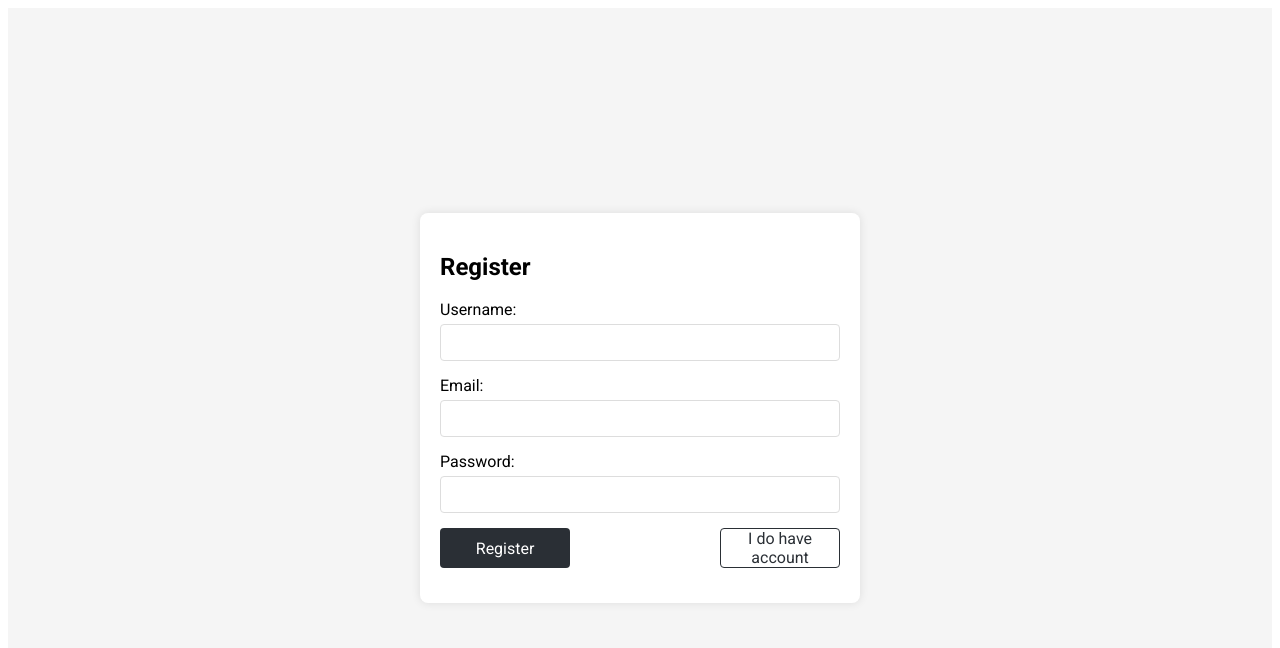
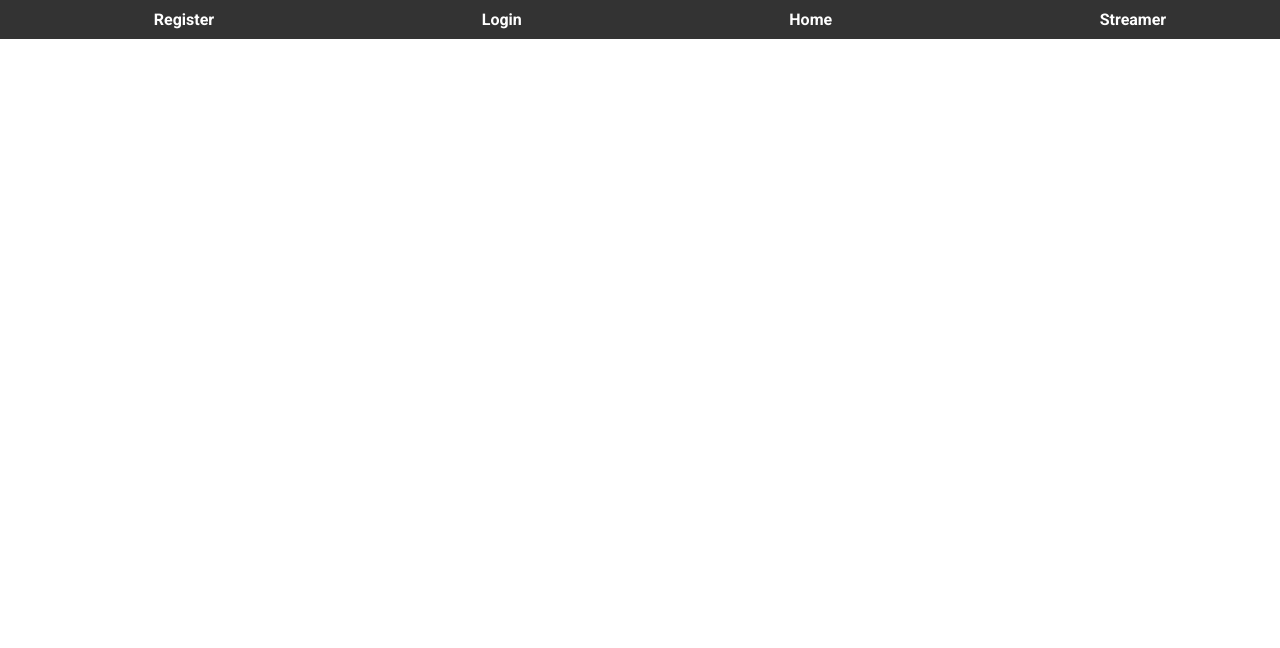
Before and after one commit to babaicode/sticker-bomber-front, a React (Vite) app: page / in a window 1280 px wide. Shown: the top 648 px of the page. Built offline with nearby package versions, Linux system fonts and the light colour scheme.

Commit message:
add streamer page

```diff
--- a/src/App.tsx
+++ b/src/App.tsx
@@ -6,6 +6,7 @@ import Login from './auth/page/Login';
 import { AlertProvider } from './alert/AlertContext';
 import Alert from './alert/Alert';
 import NavBar from './navbar/NavBar';
+import Streamer from './streamer/page/Streamer';
 
 const App: React.FC = () => {
   return (
@@ -15,9 +16,10 @@ const App: React.FC = () => {
       <ConditionalNavBar />
         <div className="app-container">
           <Routes>
-            <Route path="/" element={<Register />} />
+            <Route path="/register" element={<Register />} />
             <Route path="/login" element={<Login />} />
-            <Route path="/dashboard" element={<Dashboard />} />
+            <Route path="/home" element={<Dashboard />} />
+            <Route path="/streamer" element={<Streamer />} />
           </Routes>
         </div>
       </Router>
@@ -27,7 +29,7 @@ const App: React.FC = () => {
 
 const ConditionalNavBar: React.FC = () => {
   const location = useLocation();
-  const hideNavBar = location.pathname === '/' || location.pathname === '/login';
+  const hideNavBar = location.pathname === '/register' || location.pathname === '/login';
 
   return !hideNavBar ? <NavBar /> : null;
 };
--- a/src/navbar/NavBar.tsx
+++ b/src/navbar/NavBar.tsx
@@ -5,9 +5,10 @@ import './styles/navbar.css';
 const NavBar: React.FC = () => {
   return (
     <nav className="navbar">
-      <Link to="/" className="nav-link">Register</Link>
+      <Link to="/register" className="nav-link">Register</Link>
       <Link to="/login" className="nav-link">Login</Link>
-      <Link to="/dashboard" className="nav-link">Dashboard</Link>
+      <Link to="/home" className="nav-link">Home</Link>
+      <Link to="/streamer" className="nav-link">Streamer</Link>
     </nav>
   );
 };
--- /dev/null
+++ b/src/streamer/page/Streamer.tsx
@@ -0,0 +1,11 @@
+import React from 'react';
+
+const Streamer: React.FC = () => {
+  return (
+    <div>
+    <h1>Streamer</h1>
+    </div>
+  );
+}
+
+export default Streamer;
```
